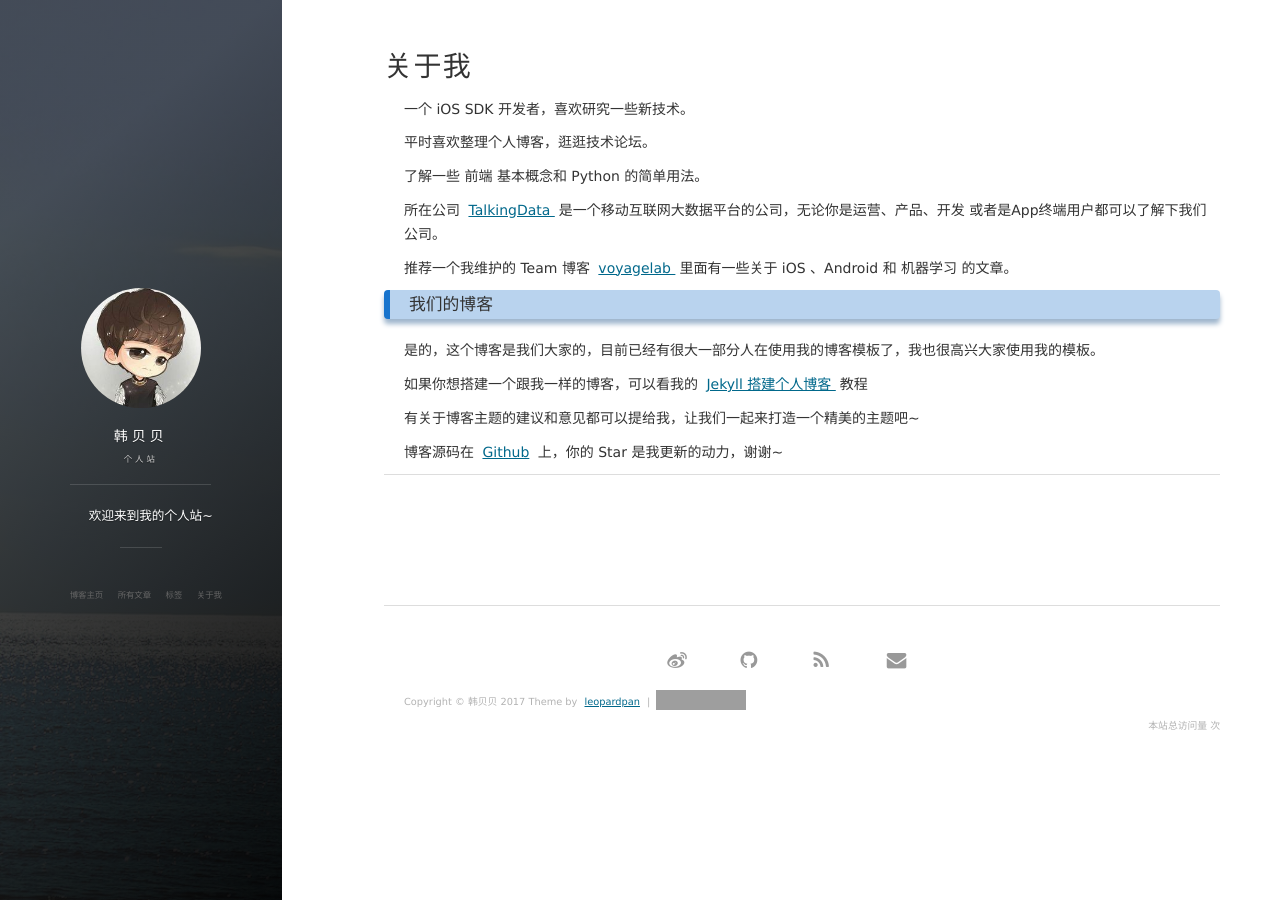
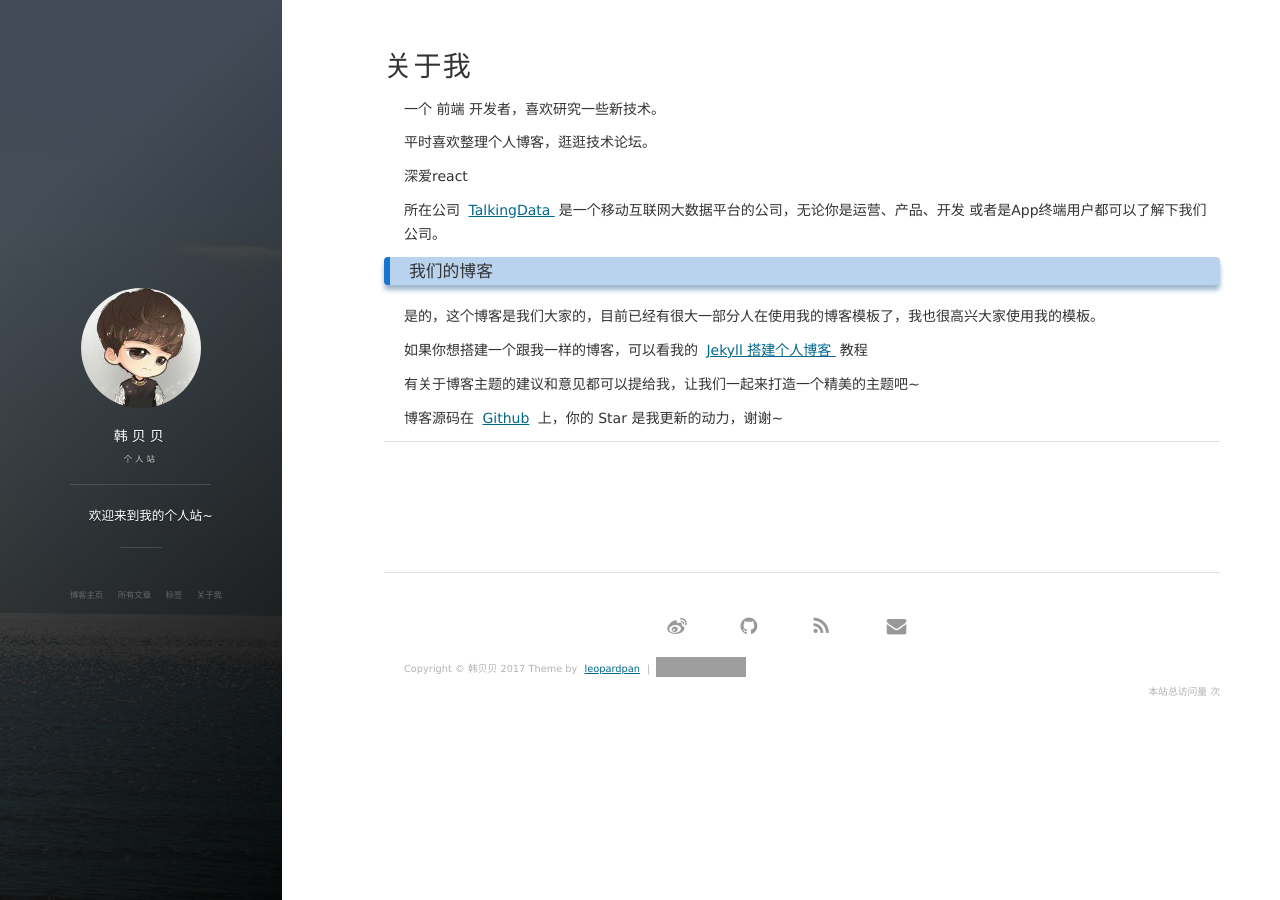
Before and after one commit to han88829/han88829.github.io, a Jekyll site: the page built from about.md, in a window 1280 px wide. Built offline with Jekyll 4.4.1, drawn with Linux system fonts in a browser that asks for light colours; nearby versions of some CDN libraries; comment, search, counter and statistics services are not loaded; grey boxes are pictures that could not be loaded.

Commit message:
名称修改

```diff
--- a/CNAME
+++ b/CNAME
@@ -1 +1 @@
-baixin.io
+https://han88829.github.io/
--- a/_includes/footer.html
+++ b/_includes/footer.html
@@ -69,7 +69,7 @@
 
         <div class = "footer_div">
            <p class="copyright text-muted">
-            Copyright &copy; {{ site.title }} {{ site.time | date: '%Y' }} Theme by <a href="http://baixin.io/">leopardpan</a> |
+            Copyright &copy; {{ site.title }} {{ site.time | date: '%Y' }} Theme by <a href="https://han88829.github.io/">leopardpan</a> |
             <iframe
                 style="margin-left: 2px; margin-bottom:-5px;"
                 frameborder="0" scrolling="0" width="91px" height="20px"
--- a/about.md
+++ b/about.md
@@ -3,22 +3,22 @@
 title: 关于我
 ---
 
-一个 iOS SDK 开发者，喜欢研究一些新技术。
+一个 前端 开发者，喜欢研究一些新技术。
 <p>
 平时喜欢整理个人博客，逛逛技术论坛。
 <p>
-了解一些 前端 基本概念和 Python 的简单用法。
+深爱react
 
 <p>
 
 所在公司
-<a target="_blank" href="https://www.talkingdata.com/"> TalkingData </a>
+<a target="_blank" href="http://lszpcn.com/"> TalkingData </a>
 是一个移动互联网大数据平台的公司，无论你是运营、产品、开发 或者是App终端用户都可以了解下我们公司。
 <p>
 
-推荐一个我维护的 Team 博客
+<!--推荐一个我维护的 Team 博客
 <a target="_blank" href="http://talkingdata.me/"> voyagelab </a>
-里面有一些关于 iOS 、Android 和 机器学习 的文章。
+里面有一些关于 iOS 、Android 和 机器学习 的文章。-->
 
 <p>
 
@@ -40,6 +40,6 @@
 
 <p>
 
-博客源码在 <a target="_blank" href='https://github.com/leopardpan/leopardpan.github.io/'>Github</a> 上，你的 Star 是我更新的动力，谢谢~
+博客源码在 <a target="_blank" href='https://github.com/han88829/han88829.github.io'>Github</a> 上，你的 Star 是我更新的动力，谢谢~
 
 {% include comments.html %}
```
